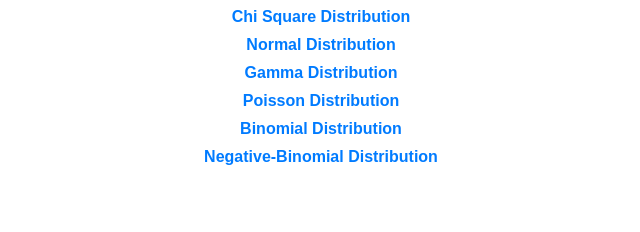
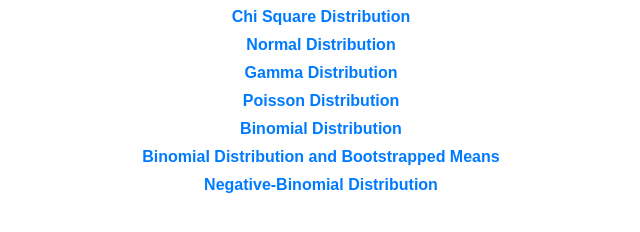
Before and after one commit to angadgill/dist_playground, a plain HTML site: page index.html in a window 1280 px wide. Shown: the part 100-332 px from the top of the page, without its empty margins (319-959 px from the left). Drawn offline with Linux system fonts and the light colour scheme.

Commit message:
Added new page to index

```diff
--- a/index.html
+++ b/index.html
@@ -15,6 +15,7 @@
         <li><a href="gamma.html">Gamma Distribution</a></li>
         <li><a href="poisson.html">Poisson Distribution</a></li>
         <li><a href="binomial.html">Binomial Distribution</a></li>
+        <li><a href="binomial_bootstrap_mean.html">Binomial Distribution and Bootstrapped Means</a></li>
         <li><a href="negative_binomial.html">Negative-Binomial Distribution</a></li>
     </ul>
 </body>
```
